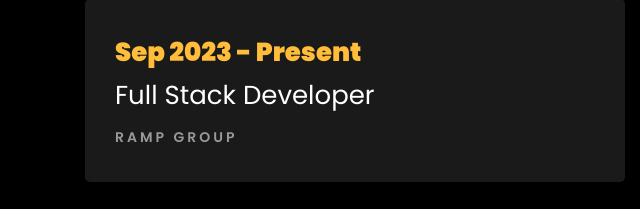
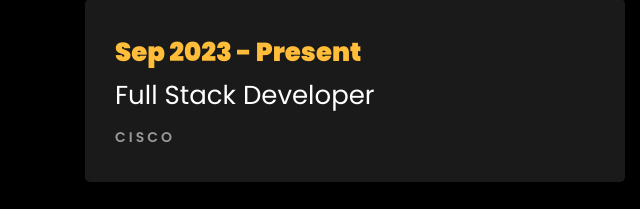
Before and after one commit to ganeshggkg/ganeshgampaportfolio, a plain HTML site: page index.html in a window 1280 px wide. Shown: the part 2193-2402 px from the top of the page, 0-640 px from the left. Drawn offline with Linux system fonts and the light colour scheme; files whose address does not match are found by name.

Commit message:
Update index.html

```diff
--- a/index.html
+++ b/index.html
@@ -327,7 +327,7 @@
 					<div class="resume-wrap ftco-animate">
 						<span class="date">Sep 2023 - Present</span>
 						<h2> Full Stack Developer</h2>
-						<span class="position">Ramp Group</span>
+						<span class="position">Cisco</span>
 					</div>
 
 				</div>
```
